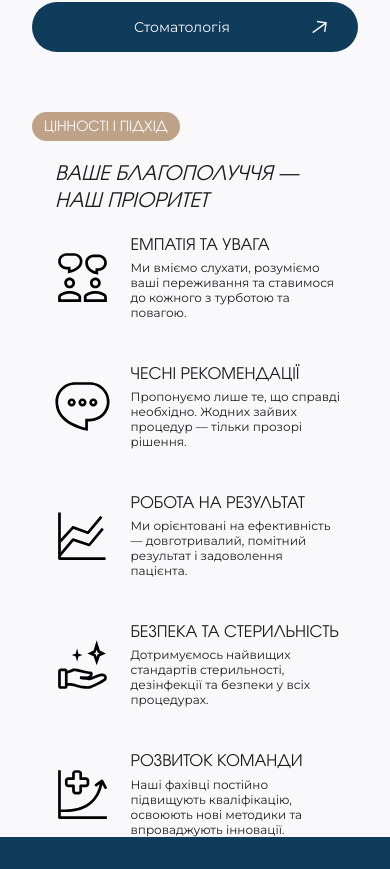
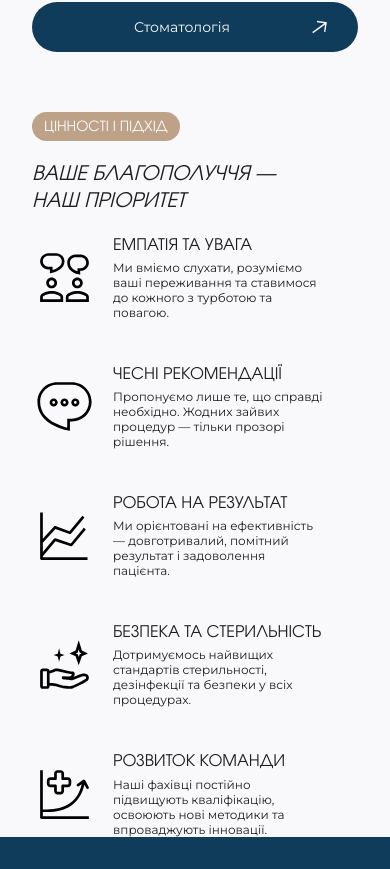
Before and after one commit to cyanidium-dev/efedra-frontend, a Next.js app: page /about in a window 390 px wide. Shown: the part 3855-4724 px from the top of the page. Built offline with nearby package versions, Linux system fonts and the light colour scheme; no server answers.

Commit message:
fix styles and change names of shared components

```diff
--- a/src/components/aboutPage/values/Values.tsx
+++ b/src/components/aboutPage/values/Values.tsx
@@ -1,11 +1,11 @@
 import Container from "@/components/shared/container/Container";
 import SectionTitle from "@/components/shared/titles/SectionTitle";
-import PreferencesList from "@/components/shared/preferences/PreferencesList";
 import EmpathyIcon from "@/components/shared/icons/EmpathyIcon";
 import RecommendationIcon from "@/components/shared/icons/RecommendationIcon";
 import ResultIcon from "@/components/shared/icons/ResultIcon";
 import SafetyIcon from "@/components/shared/icons/SafetyIcon";
 import GrowthIcon from "@/components/shared/icons/GrowthIcon";
+import IconTextList from "@/components/shared/iconTextComponents/IconTextList";
 
 export default function Values() {
   const values = [
@@ -46,9 +46,9 @@ export default function Values() {
       <Container>
         <SectionTitle>Цінності і підхід</SectionTitle>
 
-        <PreferencesList
+        <IconTextList
           title="Ваше благополуччя — наш пріоритет"
-          preferences={values}
+          items={values}
         />
       </Container>
     </section>
--- a/src/components/shared/preferences/PreferenceItem.tsx
+++ b/src/components/shared/iconTextComponents/IconTextItem.tsx
@@ -1,13 +1,13 @@
 import * as motion from "motion/react-client";
 import { listItemVariants } from "@/utils/animationVariants";
-import { IPreferenceItem } from "@/types/preference";
+import { IIconTextItem } from "@/types/iconText";
 
-interface PreferenceItemProps {
-  preference: IPreferenceItem;
+interface IconTextItemProps {
+  item: IIconTextItem;
 }
 
-export default function PreferenceItem({ preference }: PreferenceItemProps) {
-  const { value, description, icon } = preference;
+export default function IconTextItem({ item }: IconTextItemProps) {
+  const { value, description, icon } = item;
 
   return (
     <motion.li
--- a/src/components/shared/preferences/PreferencesList.tsx
+++ b/src/components/shared/iconTextComponents/IconTextList.tsx
@@ -1,18 +1,15 @@
 import * as motion from "motion/react-client";
 
-import { IPreferenceItem } from "@/types/preference";
+import { IIconTextItem } from "@/types/iconText";
 import { fadeInAnimation, listVariants } from "@/utils/animationVariants";
-import PreferenceItem from "./PreferenceItem";
+import IconTextItem from "./IconTextItem";
 
-interface PreferencesListProps {
+interface IconTextListProps {
   title: string;
-  preferences: IPreferenceItem[];
+  items: IIconTextItem[];
 }
 
-export default function PreferencesList({
-  title,
-  preferences,
-}: PreferencesListProps) {
+export default function IconTextList({ title, items }: IconTextListProps) {
   return (
     <motion.div
       initial="hidden"
@@ -20,7 +17,7 @@ export default function PreferencesList({
       exit="exit"
       viewport={{ once: true, amount: 0.4 }}
       variants={listVariants({ staggerChildren: 0.3, delayChildren: 0.3 })}
-      className="lg:pt-5 flex flex-col items-center sm:grid sm:grid-cols-2 lg:grid-cols-3 gap-x-8 md:gap-x-20 lg:gap-x-10 xl:gap-x-[53px] sm:gap-y-10 xl:gap-y-15"
+      className="lg:pt-5 flex flex-col min-[400px]:items-center sm:grid sm:grid-cols-2 lg:grid-cols-3 gap-x-8 md:gap-x-20 lg:gap-x-10 xl:gap-x-[53px] sm:gap-y-10 xl:gap-y-15"
     >
       <motion.h3
         variants={fadeInAnimation({ x: 30 })}
@@ -29,9 +26,9 @@ export default function PreferencesList({
         {title}
       </motion.h3>
 
-      <motion.ul className="flex flex-col items-center space-y-[44px] sm:space-y-0 sm:contents">
-        {preferences.map((preference, idx) => (
-          <PreferenceItem key={idx} preference={preference} />
+      <motion.ul className="flex flex-col min-[400px]:items-center space-y-[44px] sm:space-y-0 sm:contents">
+        {items.map((item, idx) => (
+          <IconTextItem key={idx} item={item} />
         ))}
       </motion.ul>
     </motion.div>
--- a/src/types/preference.ts
+++ b/src/types/iconText.ts
@@ -1,6 +1,6 @@
 import { ReactNode } from "react";
 
-export interface IPreferenceItem {
+export interface IIconTextItem {
   value: string;
   description: string;
   icon: ReactNode;
```
